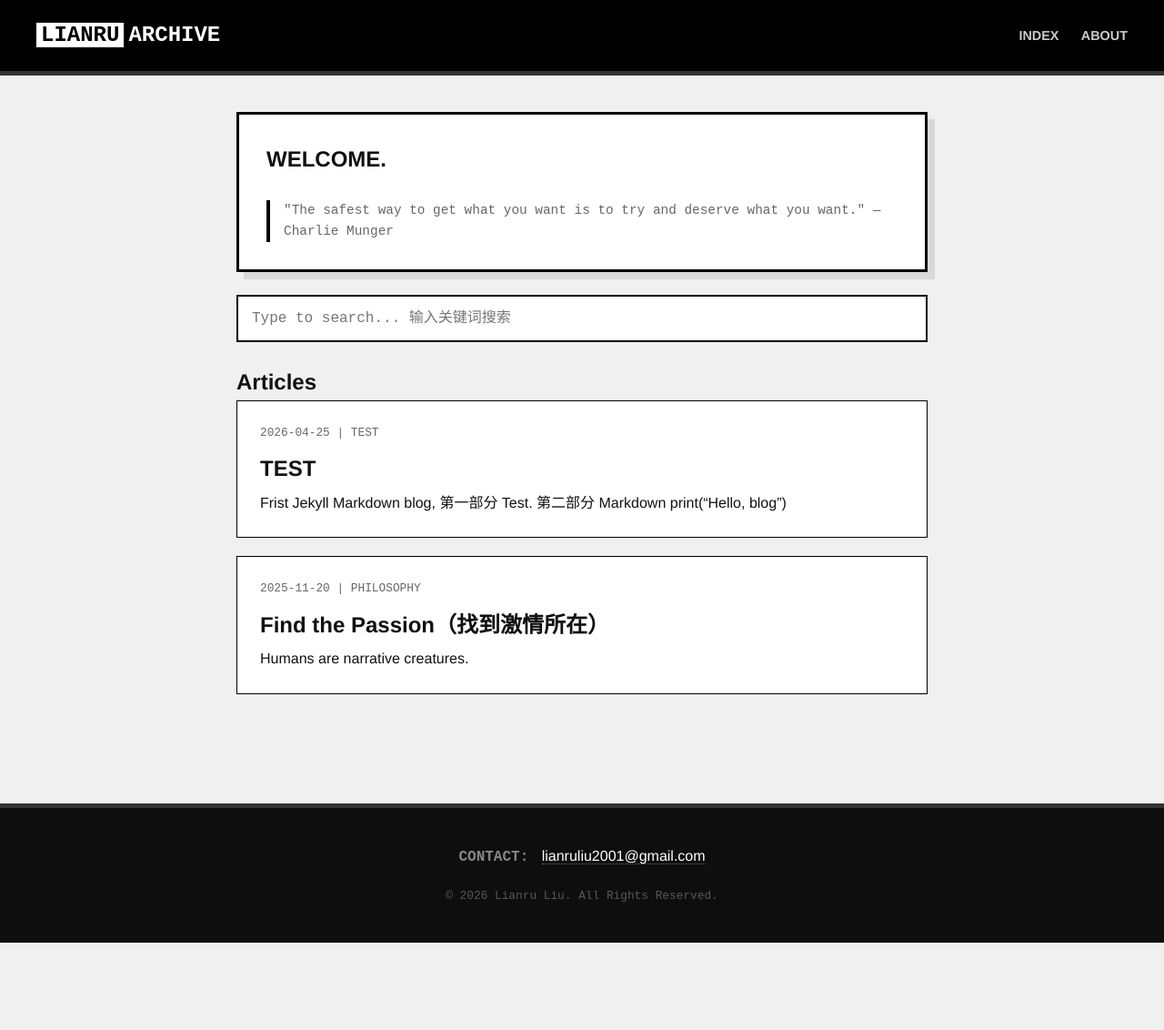
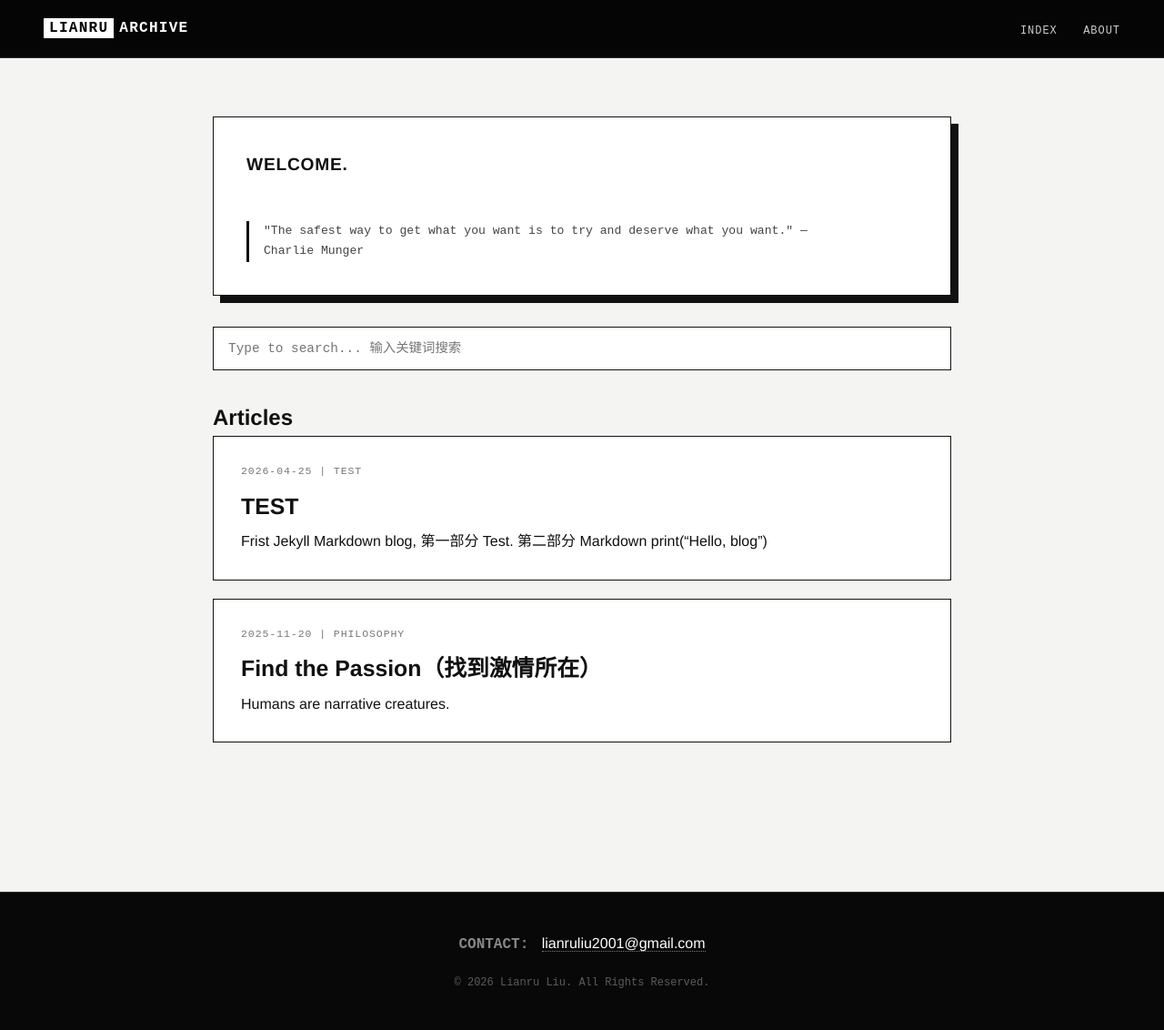
Before and after one commit to LianruLiu/LianruLiu.github.io, a Jekyll site: the page built from index.html, in a window 1280 px wide. Shown: the whole page at 91% size. Built offline with Jekyll 4.4.1, drawn with Linux system fonts in a browser that asks for light colours; before the commit the page ends 1036 px from its top, so only the background shows below that.

Commit message:
Refactor default layout styles and structure
Updated styles and layout for improved aesthetics and responsiveness.

```diff
--- a/_layouts/default.html
+++ b/_layouts/default.html
@@ -7,9 +7,12 @@
 
   <style>
     :root {
-      --bg-color: #f0f0f0;
-      --card-bg: #ffffff;
-      --border-thick: 3px solid #000;
+      --bg: #f4f4f2;
+      --text: #111;
+      --muted: #777;
+      --border: #111;
+      --card: #ffffff;
+      --soft: #e6e6e6;
     }
 
     * {
@@ -19,115 +22,144 @@
     }
 
     body {
-      background-color: var(--bg-color);
-      color: #111;
-      font-family: 'Helvetica Neue', sans-serif;
-      line-height: 1.6;
+      background: var(--bg);
+      color: var(--text);
+      font-family: Helvetica, Arial, sans-serif;
+      line-height: 1.7;
       min-height: 100vh;
       display: flex;
       flex-direction: column;
     }
 
     header {
-      background-color: #000;
+      background: #050505;
       color: #fff;
-      padding: 20px 40px;
+      padding: 18px 48px;
       display: flex;
       justify-content: space-between;
       align-items: center;
-      border-bottom: 5px solid #333;
+      border-bottom: 1px solid #333;
     }
 
     .logo {
-      font-family: 'Courier New', monospace;
-      font-size: 1.5rem;
+      font-family: "Courier New", monospace;
+      font-size: 1rem;
+      letter-spacing: 0.08em;
       font-weight: bold;
     }
 
     .logo span {
       background: #fff;
       color: #000;
-      padding: 0 5px;
-      margin-right: 5px;
+      padding: 2px 6px;
+      margin-right: 6px;
+    }
+
+    .logo a {
+      color: #fff;
+      text-decoration: none;
     }
 
     .nav-menu a {
       color: #ccc;
       text-decoration: none;
-      margin-left: 20px;
-      font-size: 0.9rem;
-      font-weight: bold;
+      margin-left: 24px;
+      font-family: "Courier New", monospace;
+      font-size: 0.75rem;
       text-transform: uppercase;
+      letter-spacing: 0.08em;
+    }
+
+    .nav-menu a:hover {
+      color: #fff;
     }
 
     .container {
-      max-width: 800px;
-      margin: 40px auto;
-      padding: 0 20px;
+      max-width: 860px;
+      width: 100%;
+      margin: 64px auto;
+      padding: 0 24px;
       flex: 1;
-      width: 100%;
     }
 
     .intro-box {
-      border: var(--border-thick);
-      padding: 30px;
-      margin-bottom: 25px;
-      background: var(--card-bg);
-      box-shadow: 8px 8px 0px rgba(0,0,0,0.1);
+      border: 1px solid var(--border);
+      background: var(--card);
+      padding: 36px;
+      margin-bottom: 34px;
+      box-shadow: 8px 8px 0 #111;
+    }
+
+    .intro-box h2 {
+      font-size: 1.2rem;
+      letter-spacing: 0.04em;
+      margin-bottom: 18px;
     }
 
     .intro-quote {
-      font-family: 'Courier New', monospace;
-      font-size: 0.9rem;
-      color: #666;
-      border-left: 4px solid #000;
-      padding-left: 15px;
+      font-family: "Courier New", monospace;
+      font-size: 0.82rem;
+      color: #444;
+      border-left: 3px solid #111;
+      padding-left: 16px;
+      max-width: 620px;
+    }
+
+    .section-title {
+      font-size: 0.95rem;
+      text-transform: uppercase;
+      letter-spacing: 0.12em;
+      margin: 36px 0 18px;
+      border-bottom: 1px solid #111;
+      padding-bottom: 8px;
     }
 
     .search-wrapper {
-      margin: 20px 0 25px 0;
+      margin: 28px 0 32px;
     }
 
     .search-input {
       width: 100%;
-      padding: 15px;
-      font-size: 1rem;
-      border: 2px solid #000;
+      padding: 15px 16px;
+      border: 1px solid #111;
       background: #fff;
-      font-family: 'Courier New', monospace;
+      font-family: "Courier New", monospace;
+      font-size: 0.9rem;
       outline: none;
     }
 
     .search-input:focus {
-      box-shadow: 5px 5px 0px #000;
+      box-shadow: 5px 5px 0 #111;
     }
 
     .post-card {
-      background: var(--card-bg);
-      border: 1px solid #000;
+      background: var(--card);
+      border: 1px solid #111;
+      padding: 28px 30px;
       margin-bottom: 20px;
-      padding: 25px;
-      transition: all 0.2s ease;
       cursor: pointer;
+      transition: all 0.18s ease;
     }
 
     .post-card:hover {
       transform: translateY(-3px);
-      box-shadow: 6px 6px 0px #000;
+      box-shadow: 7px 7px 0 #111;
     }
 
     .post-meta {
-      font-family: 'Courier New', monospace;
-      font-size: 0.8rem;
-      color: #666;
-      margin-bottom: 10px;
+      font-family: "Courier New", monospace;
+      font-size: 0.72rem;
+      color: var(--muted);
       text-transform: uppercase;
+      letter-spacing: 0.08em;
+      margin-bottom: 12px;
     }
 
     .post-title {
-      font-size: 1.5rem;
-      font-weight: 700;
-      margin-bottom: 5px;
+      font-size: 1.55rem;
+      line-height: 1.35;
+      font-weight: 800;
+      margin-bottom: 8px;
     }
 
     .post-title a {
@@ -135,66 +167,173 @@
       text-decoration: none;
     }
 
-    .post-title a:hover {
-      text-decoration: underline;
+    .post-excerpt {
+      color: #555;
+      font-size: 0.95rem;
+      max-width: 680px;
     }
 
     .article {
-      background: var(--card-bg);
-      border: var(--border-thick);
-      padding: 50px;
-      box-shadow: 10px 10px 0px rgba(0,0,0,0.1);
-    }
-
-    .article h1 {
-      font-size: 2.2rem;
-      font-weight: 800;
-      margin-bottom: 10px;
-      border-bottom: 4px solid #000;
-      padding-bottom: 20px;
-    }
-
-    .article-content {
-      font-size: 1.15rem;
-      margin-top: 30px;
-      font-family: Georgia, serif;
-    }
-
-    .article-content p {
-      margin-bottom: 1.2em;
+      max-width: 760px;
+      margin: 0 auto;
+      background: var(--card);
+      border: 1px solid #111;
+      padding: 56px;
+      box-shadow: 10px 10px 0 #111;
     }
 
     .back-link {
       display: inline-block;
-      background: #000;
+      background: #111;
       color: #fff;
-      padding: 5px 15px;
-      font-family: 'Courier New', monospace;
+      padding: 6px 14px;
+      font-family: "Courier New", monospace;
+      font-size: 0.75rem;
       text-decoration: none;
-      font-size: 0.8rem;
-      margin-bottom: 30px;
+      margin-bottom: 36px;
+    }
+
+    .article h1 {
+      font-size: 2.35rem;
+      line-height: 1.25;
+      font-weight: 900;
+      margin-bottom: 18px;
+      padding-bottom: 22px;
+      border-bottom: 3px solid #111;
+    }
+
+    .article .post-meta {
+      margin-bottom: 36px;
+    }
+
+    .article-content {
+      font-family: Georgia, "Times New Roman", "Noto Serif SC", serif;
+      font-size: 1.12rem;
+      line-height: 2;
+    }
+
+    .article-content p {
+      margin-bottom: 1.45em;
+    }
+
+    .article-content h1 {
+      display: none;
+    }
+
+    .article-content h2 {
+      font-family: Helvetica, Arial, sans-serif;
+      font-size: 1.35rem;
+      margin: 2.2em 0 1em;
+      border-bottom: 1px solid #111;
+      padding-bottom: 8px;
+    }
+
+    .article-content h3 {
+      font-family: Helvetica, Arial, sans-serif;
+      font-size: 1.1rem;
+      margin: 2em 0 0.8em;
+    }
+
+    .article-content blockquote {
+      border-left: 3px solid #111;
+      padding-left: 18px;
+      color: #444;
+      margin: 2em 0;
+      font-style: italic;
+    }
+
+    .article-content ul,
+    .article-content ol {
+      margin: 1.2em 0 1.8em 1.6em;
+    }
+
+    .article-content li {
+      margin-bottom: 0.5em;
+    }
+
+    .article-content code {
+      font-family: "Courier New", monospace;
+      background: #eee;
+      padding: 2px 5px;
+      font-size: 0.9em;
+    }
+
+    .article-content pre {
+      background: #111;
+      color: #eee;
+      padding: 20px;
+      overflow-x: auto;
+      margin: 2em 0;
+    }
+
+    .article-content pre code {
+      background: transparent;
+      color: inherit;
+      padding: 0;
     }
 
     footer {
-      background-color: #0e0e0e;
+      background: #080808;
       color: #888;
-      padding: 40px 20px;
+      padding: 42px 20px;
       text-align: center;
-      border-top: 5px solid #333;
-      margin-top: 60px;
+      border-top: 1px solid #333;
+      margin-top: 80px;
     }
 
     .footer-link {
       color: #fff;
       text-decoration: none;
-      border-bottom: 1px dotted #666;
+      border-bottom: 1px dotted #777;
     }
 
     .copyright {
-      font-family: 'Courier New', monospace;
-      font-size: 0.8rem;
-      margin-top: 20px;
-      opacity: 0.6;
+      font-family: "Courier New", monospace;
+      font-size: 0.75rem;
+      margin-top: 18px;
+      opacity: 0.65;
+    }
+
+    #no-results {
+      display: none;
+      text-align: center;
+      color: #666;
+      padding: 30px;
+      font-family: "Courier New", monospace;
+    }
+
+    @media (max-width: 700px) {
+      header {
+        padding: 16px 20px;
+      }
+
+      .nav-menu a {
+        margin-left: 12px;
+        font-size: 0.68rem;
+      }
+
+      .container {
+        margin: 36px auto;
+        padding: 0 16px;
+      }
+
+      .intro-box {
+        padding: 26px;
+        box-shadow: 5px 5px 0 #111;
+      }
+
+      .article {
+        padding: 32px 24px;
+        box-shadow: 6px 6px 0 #111;
+      }
+
+      .article h1 {
+        font-size: 1.85rem;
+      }
+
+      .post-title {
+        font-size: 1.28rem;
+      }
     }
   </style>
 </head>
@@ -202,7 +341,7 @@
 <body>
   <header>
     <div class="logo">
-      <a href="{{ '/' | relative_url }}" style="color:white; text-decoration:none;">
+      <a href="{{ '/' | relative_url }}">
         <span>LIANRU</span>ARCHIVE
       </a>
     </div>
@@ -218,8 +357,8 @@
   </main>
 
   <footer>
-    <div style="margin-bottom: 15px;">
-      <span style="font-family: 'Courier New', monospace; font-weight: bold; margin-right: 10px;">CONTACT:</span>
+    <div>
+      <span style="font-family:'Courier New', monospace; font-weight:bold; margin-right:10px;">CONTACT:</span>
       <a href="mailto:lianruliu2001@gmail.com" class="footer-link">lianruliu2001@gmail.com</a>
     </div>
 
```
